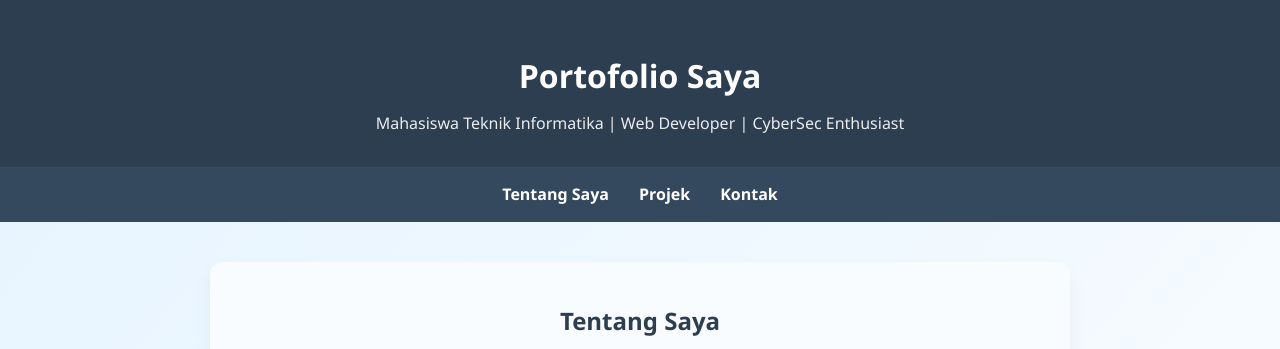
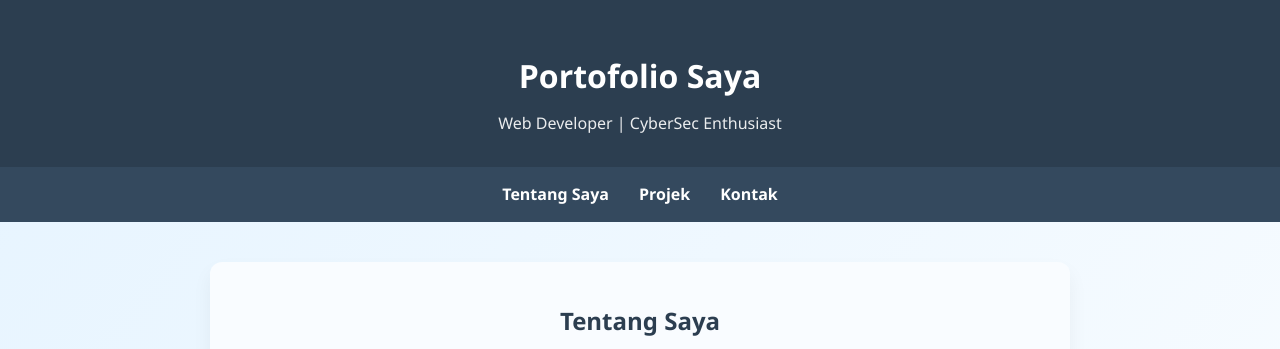
Before and after one commit to akefia/tugas, a plain HTML site: page index.html in a window 1280 px wide. Shown: the top 349 px of the page. Drawn offline with Linux system fonts and the light colour scheme.

Commit message:
Update index.html

```diff
--- a/index.html
+++ b/index.html
@@ -143,7 +143,7 @@
 
   <header>
     <h1>Portofolio Saya</h1>
-    <p>Mahasiswa Teknik Informatika | Web Developer | CyberSec Enthusiast</p>
+    <p>Web Developer | CyberSec Enthusiast</p>
   </header>
 
   <nav>
```
